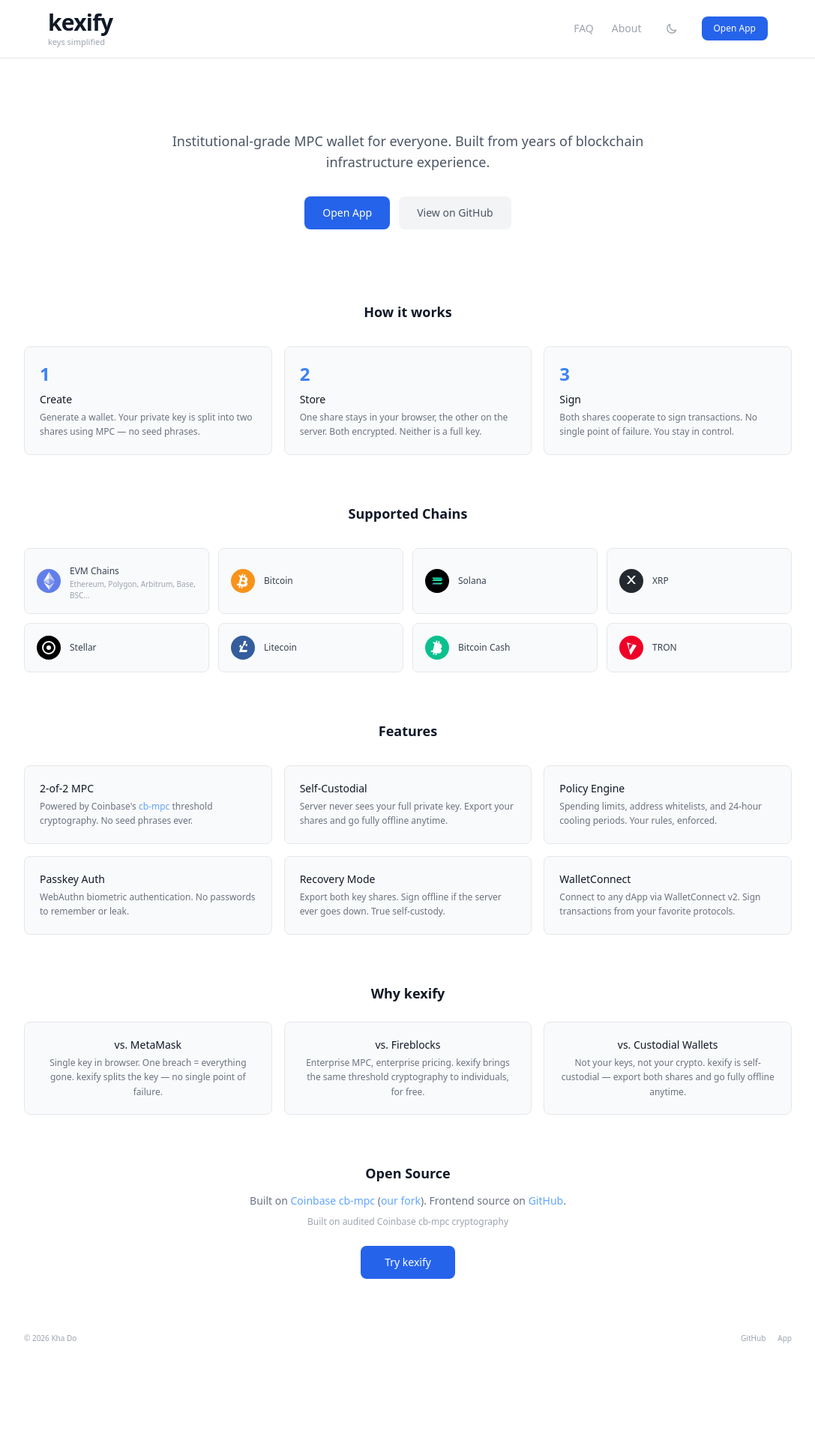
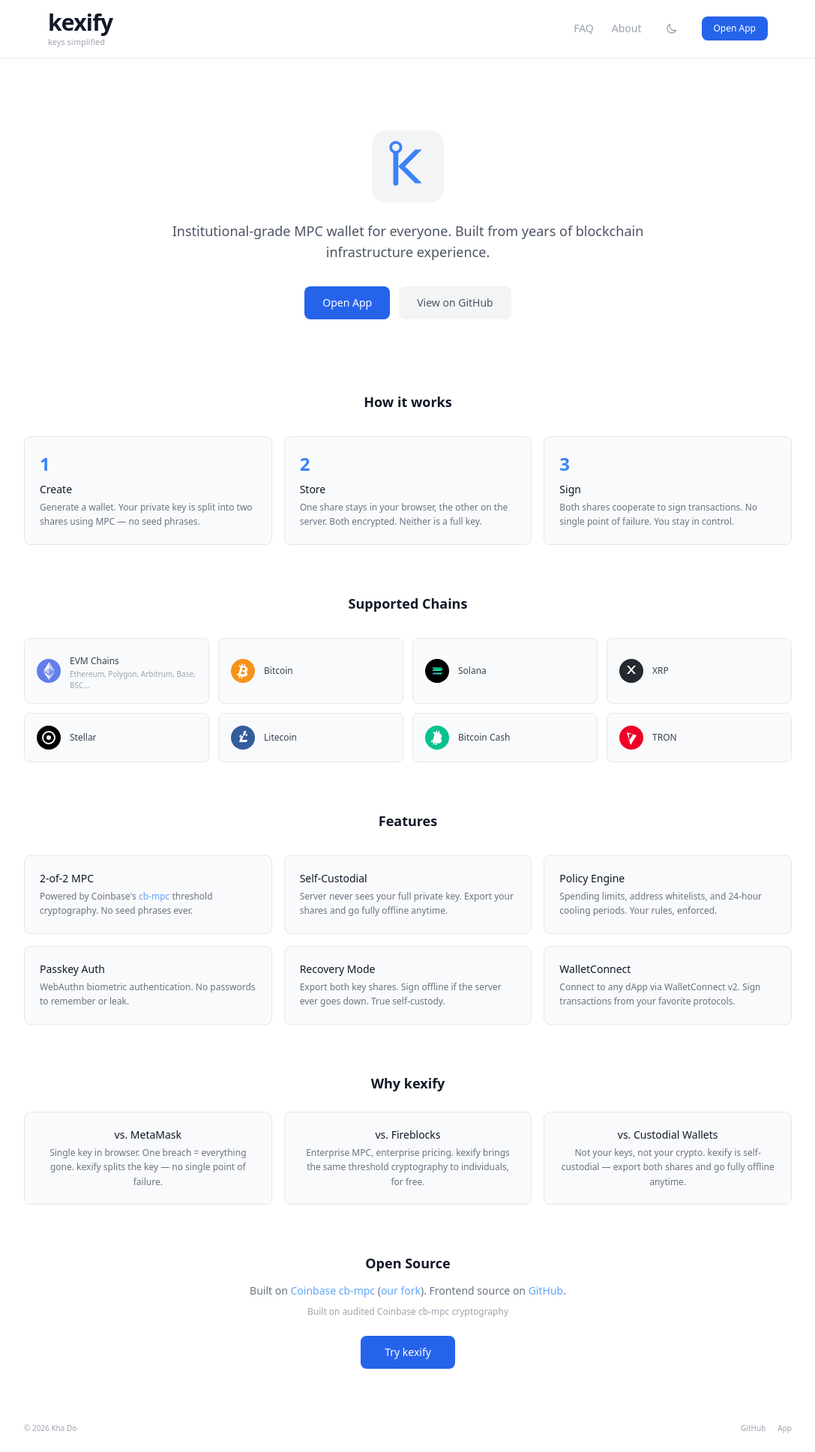
Before and after one commit to nguyenkha/kexify-home, a Jekyll site: the page built from index.html, in a window 1280 px wide. Shown: the whole page at 75% size, without its empty margins (96-1183 px from the left). Built offline with Jekyll 4.4.1, drawn with Linux system fonts in a browser that asks for light colours; nearby versions of some CDN libraries; before the commit the page ends 1817 px from its top, so only the background shows below that.

Commit message:
feat: restore K lettermark icon in homepage hero

```diff
--- a/index.html
+++ b/index.html
@@ -6,6 +6,16 @@
 <!-- Hero -->
 <section class="px-4 md:px-8 pt-16 pb-12 md:pt-24 md:pb-16">
   <div class="max-w-5xl mx-auto text-center fade-in">
+    <!-- K lettermark icon -->
+    <div class="mx-auto mb-6 w-20 h-20 md:w-24 md:h-24">
+      <svg viewBox="0 0 512 512" fill="none" class="w-full h-full">
+        <rect width="512" height="512" rx="96" class="dark:fill-[#030712] fill-[#f3f4f6]"/>
+        <rect x="152" y="120" width="36" height="272" rx="18" fill="#3b82f6"/>
+        <path d="M188 256l120-120h48L212 280z" fill="#3b82f6"/>
+        <path d="M188 256l120 120h48L212 232z" fill="#3b82f6"/>
+        <circle cx="170" cy="120" r="36" stroke="#3b82f6" stroke-width="20" class="dark:fill-[#030712] fill-[#f3f4f6]"/>
+      </svg>
+    </div>
     <p class="text-base md:text-lg dark:text-gray-300 text-gray-600 max-w-2xl mx-auto leading-relaxed">
       Institutional-grade MPC wallet for everyone. Built from years of blockchain infrastructure experience.
     </p>
```
